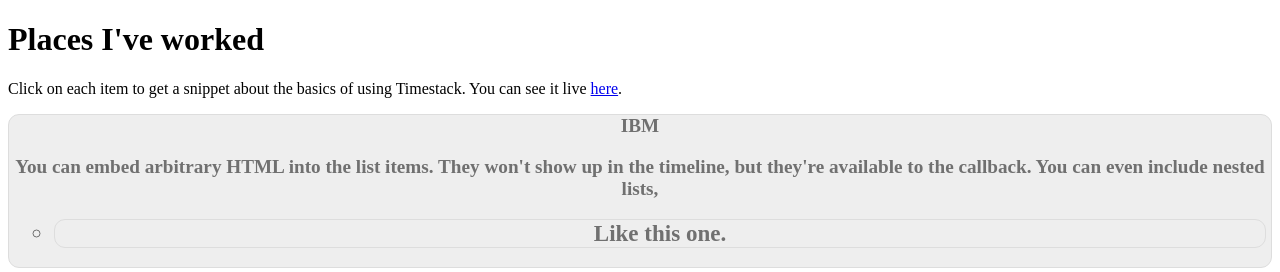
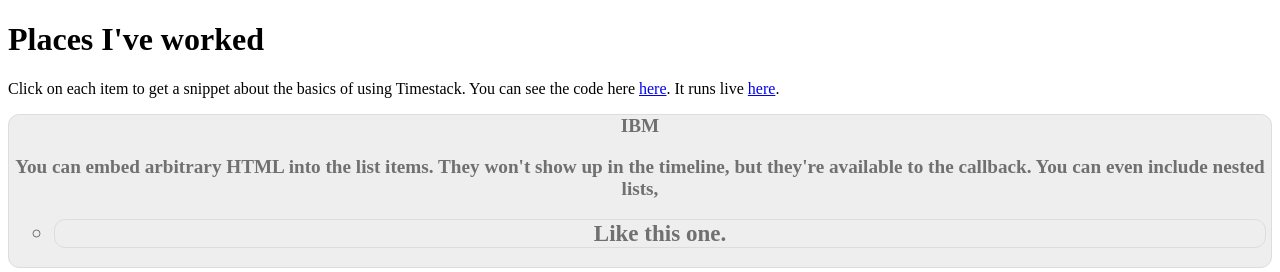
Before and after one commit to icambron/timestack, a Jekyll site: the page files/tutorial.html, which Jekyll copies as it is, in a window 1280 px wide. Shown: the top 272 px of the page. Built offline with Jekyll 4.4.1, drawn with Linux system fonts in a browser that asks for light colours; nearby versions of some CDN libraries; Markdown is read by kramdown in place of the engine named in the settings.

Commit message:
more tutorial tweaking

```diff
--- a/files/tutorial.html
+++ b/files/tutorial.html
@@ -27,7 +27,7 @@
     </style>
   <body>
     <h1>Places I've worked</h1>
-    <p> Click on each item to get a snippet about the basics of using Timestack. You can see it live <a href='https://github.com/icambron/timestack/blob/master/examples/tutorial.html'>here</a>.</p>
+    <p>Click on each item to get a snippet about the basics of using Timestack. You can see the code here <a href='https://github.com/icambron/timestack/blob/master/examples/tutorial.html'>here</a>. It runs live <a href='http://icambron.github.com/timestack/files/tutorial.html'>here</a>.</p>
     <div id='timeline'>
       <ul>
         <li data-start='6/15/2004' data-end='12/5/2005'>
```
